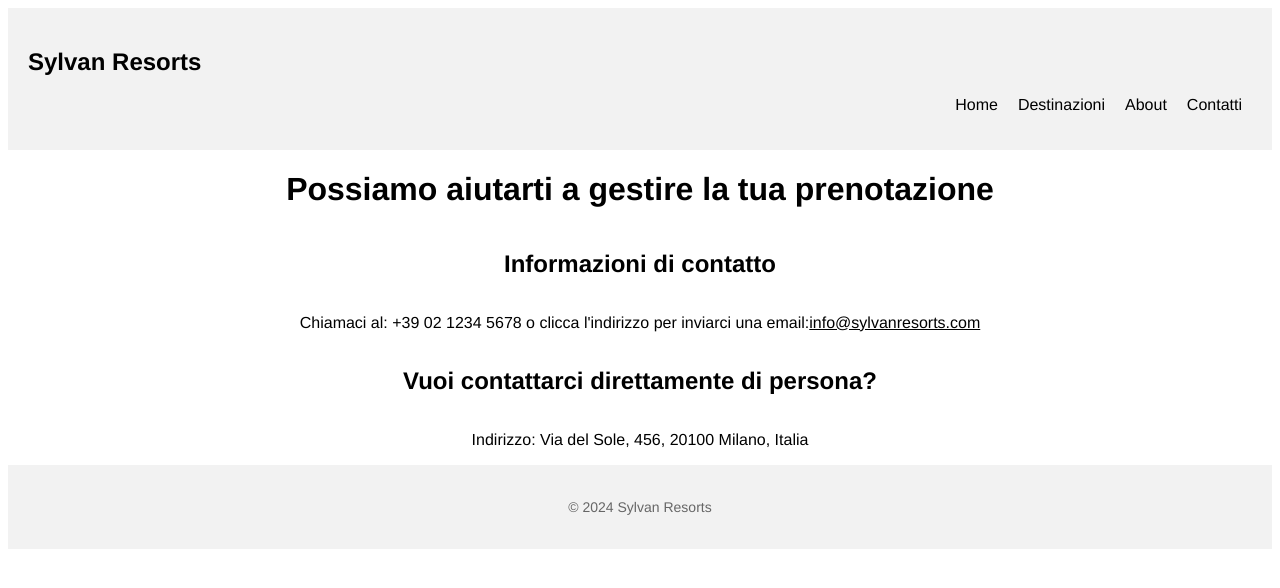
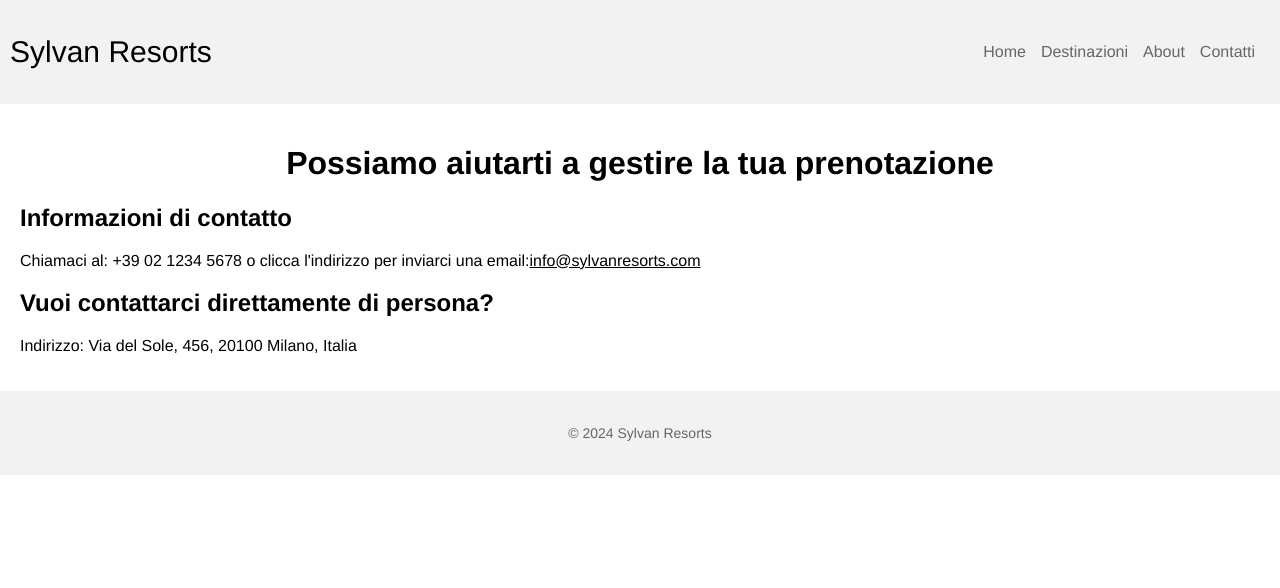
Before and after one commit to mauromltn/JobLab, a plain HTML site: page pages/contact.html in a window 1280 px wide. Drawn offline with Linux system fonts and the light colour scheme.

Commit message:
Update contact.html and remove contact.css

```diff
--- a/pages/contact.html
+++ b/pages/contact.html
@@ -5,7 +5,7 @@
     <meta name="viewport" content="width=device-width, initial-scale=1.0">
     <title>Contatti</title>
     <link rel="icon" href="../images/sylvanicon.ico" type="image/x-icon">
-    <link rel="stylesheet" href="../src/css/contact.css">
+    <link rel="stylesheet" href="../src/styles.css">
 </head>
 <body>
     <header>
--- a/src/css/contact.css
+++ /dev/null
@@ -1,49 +0,0 @@
-body {
-    background-color: #ffffff;
-    font-family: "Helvetica";
-}
-
-nav {
-    background-color: #f2f2f2;
-    padding: 20px;
-}
-
-nav h1 {
-    display: flex;
-    justify-content: flex-start;
-}
-
-nav ul {
-    display: flex;
-    justify-content: flex-end;
-    list-style: none;
-}
-
-nav a {
-    text-decoration: none;
-    color: #000000;
-    margin: 0px 10px 0px 10px;
-    transition: color 0.3s ease; /* Aggiunge una transizione per una transizione più fluida del colore */
-}
-
-nav a:hover {
-    color: #007bff; /* Cambia il colore al passaggio del mouse */
-}
-
-main {
-    display: flex;
-    justify-content: center;
-    align-items: center;
-    flex-direction: column;
-}
-
-footer {
-    display: flex;
-    justify-content: center;
-    background-color: #f2f2f2;
-    padding: 20px;
-    text-align: center;
-    font-size: 14px;
-    color: #666666;
-
-}
```
